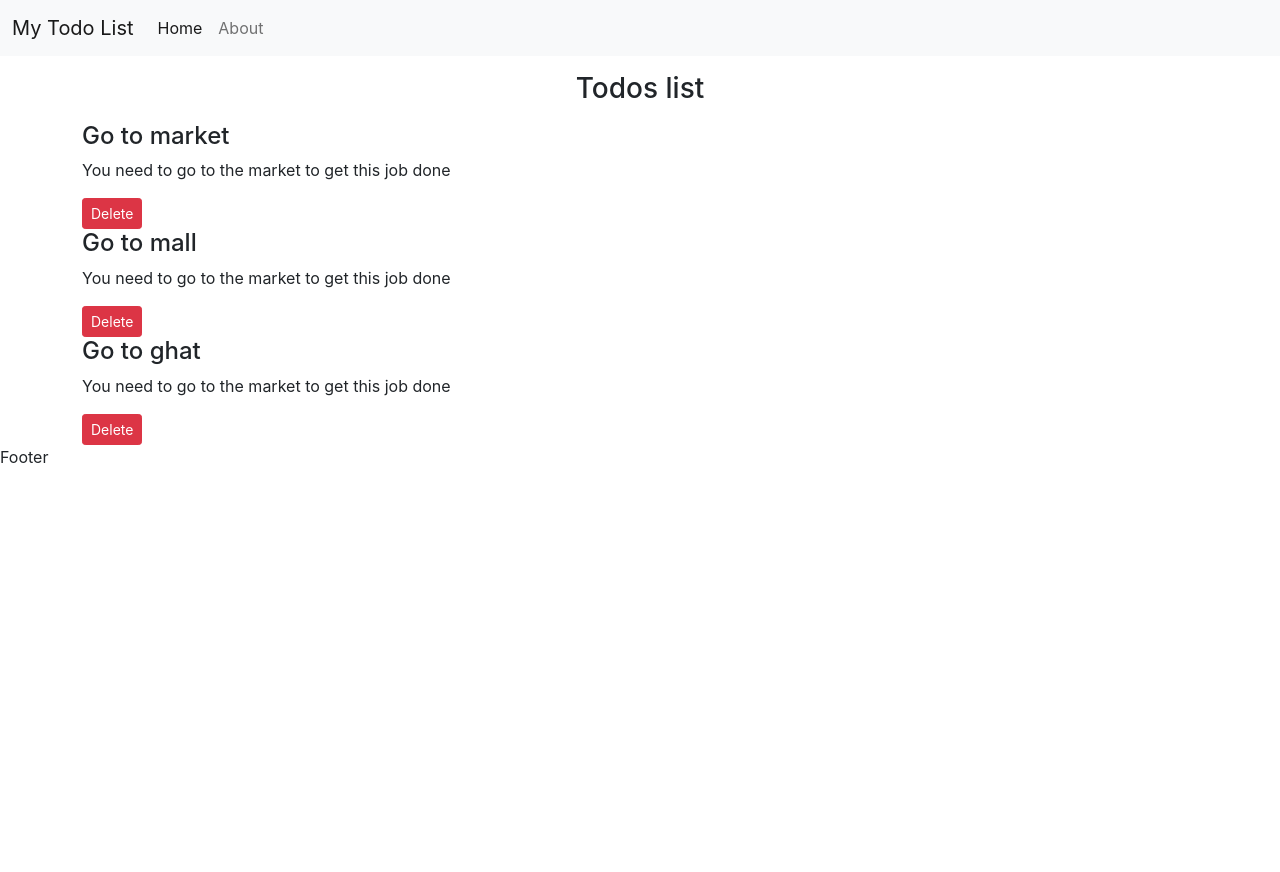
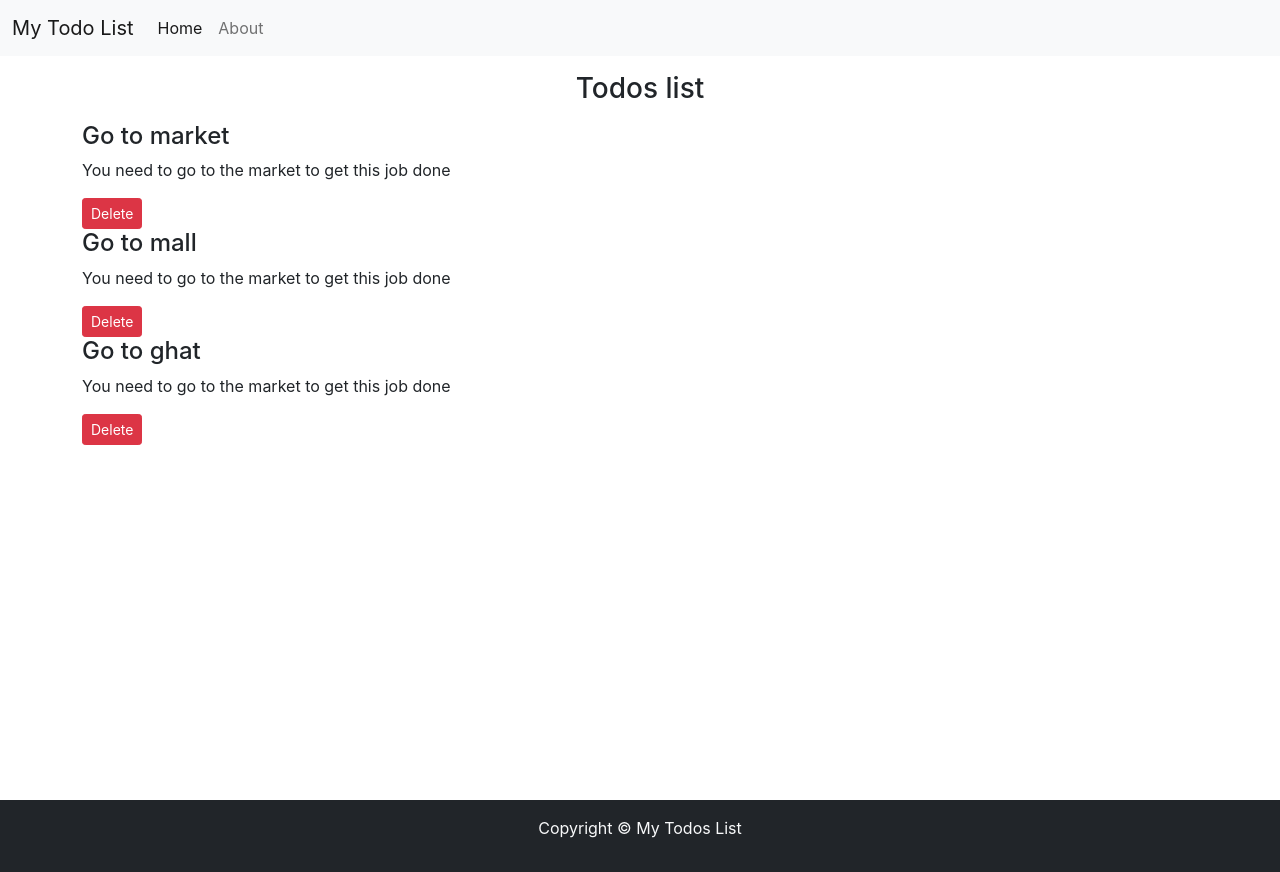
Before and after one commit to mdimrannazir/ToDo-List, a React (Create React App) app: page / in a window 1280 px wide. Before the commit the page ends 800 px from the top, so only its background shows below. Built offline with nearby package versions, Linux system fonts and the light colour scheme.

Commit message:
footer done

```diff
--- a/src/MyComponents/Footer.js
+++ b/src/MyComponents/Footer.js
@@ -1,9 +1,19 @@
 import React from 'react'
 
 export const Footer = () => {
+    let footerStyle = {
+        position: "absolute",
+        top: "100vh",
+        width: "100%"
+
+
+
+
+    }
     return (
-        <div>
-            Footer
-        </div>
+        <footer className="bg-dark text-light py-3" style={footerStyle}>
+            <p className="text-center">Copyright &copy; My Todos List</p>
+
+        </footer>
     )
 }
```
